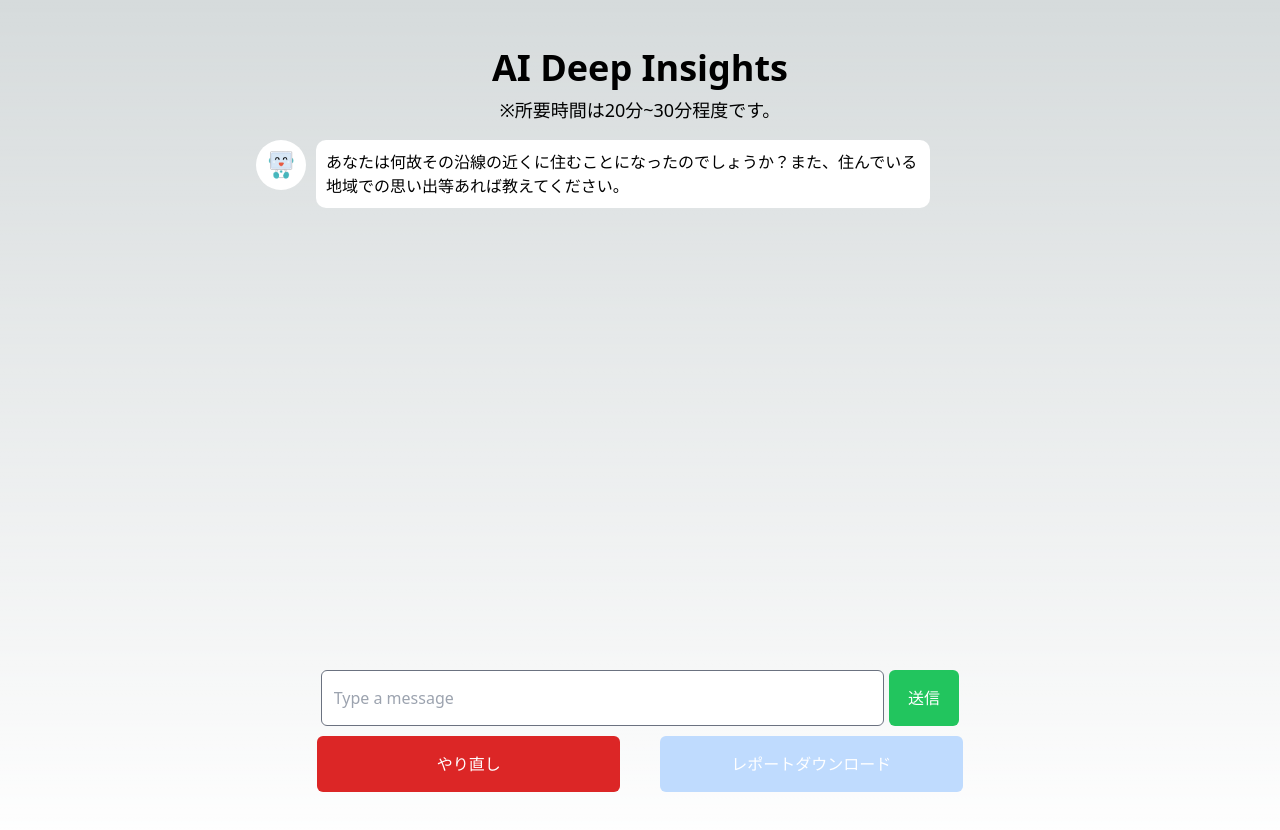
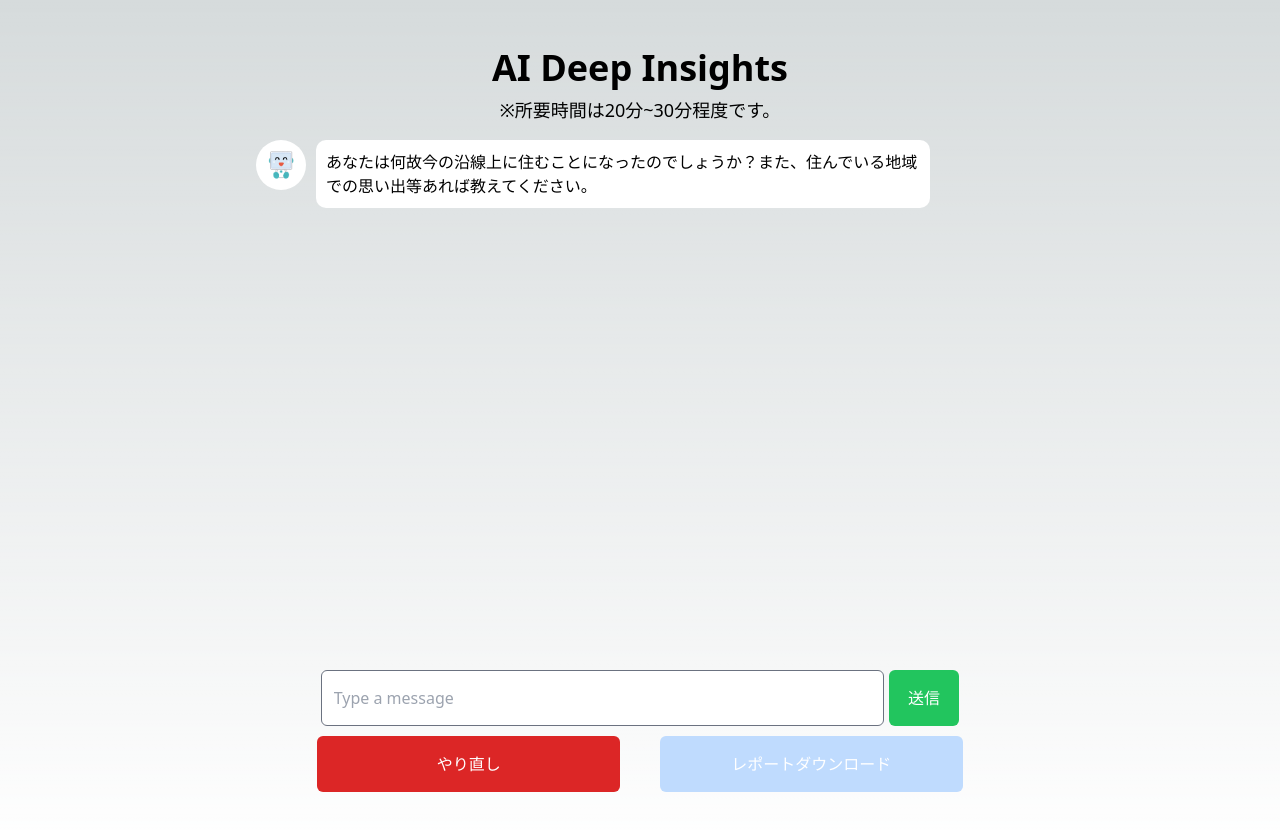
Before and after one commit to hoshi-masayuki/bedrock-chat, a Next.js app: page /chat in a window 1280 px wide. Shown: the top 830 px of the page. Built offline with nearby package versions, Linux system fonts and the light colour scheme.

Commit message:
インタビュー開始の質問内容微修正

```diff
--- a/app/chat/page.tsx
+++ b/app/chat/page.tsx
@@ -172,7 +172,7 @@ export default function Chatbot() {
               <Image src="/chatbot.png" alt="アイコン" width={30} height={30} />
             </div>
             <div className="chatText w-[80%] mb-[30px] p-[10px] bg-white rounded-[10px]">
-              <p>あなたは何故その沿線の近くに住むことになったのでしょうか？また、住んでいる地域での思い出等あれば教えてください。</p>
+              <p>あなたは何故今の沿線上に住むことになったのでしょうか？また、住んでいる地域での思い出等あれば教えてください。</p>
             </div>
           </div>
           {chats.map((chat, index) => (
```
